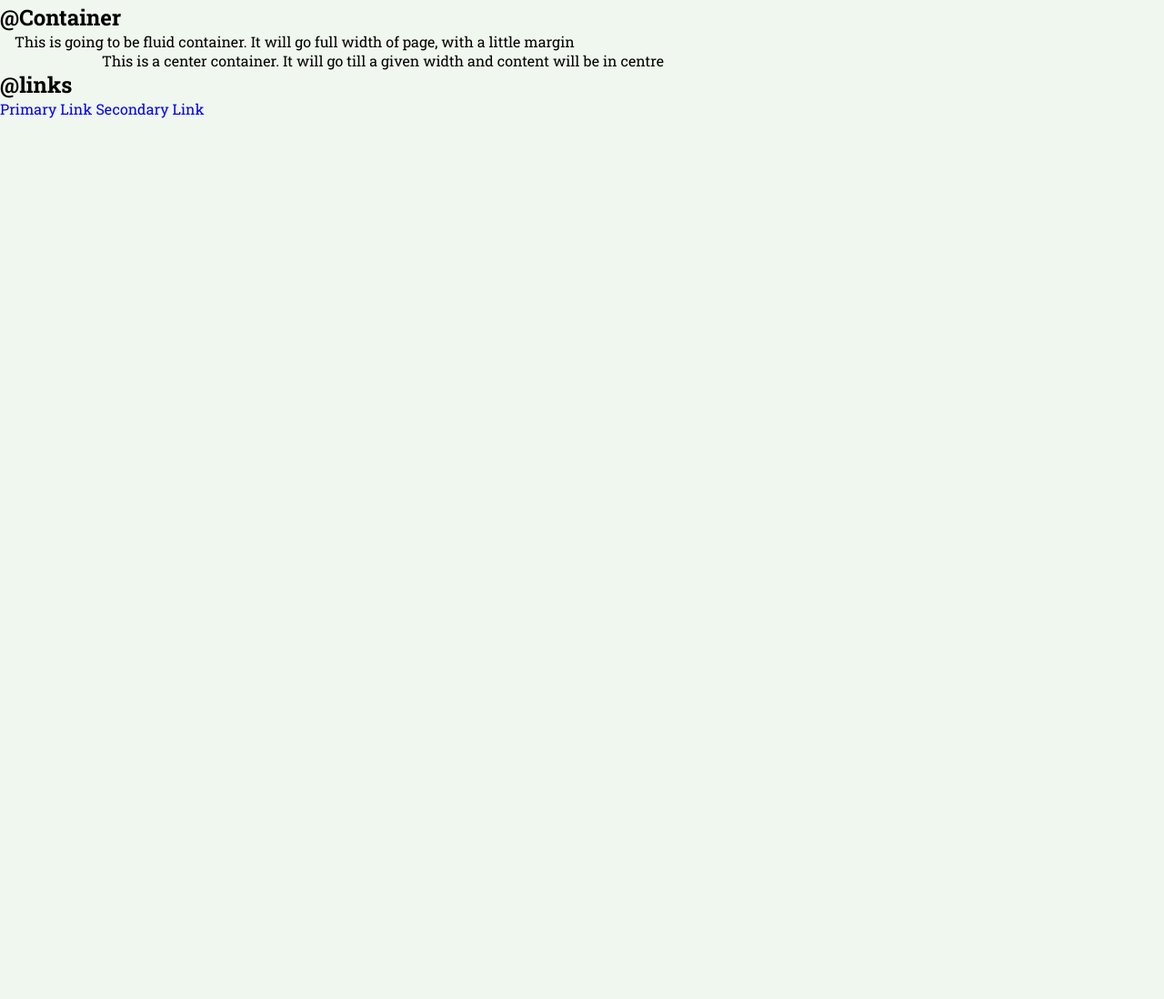
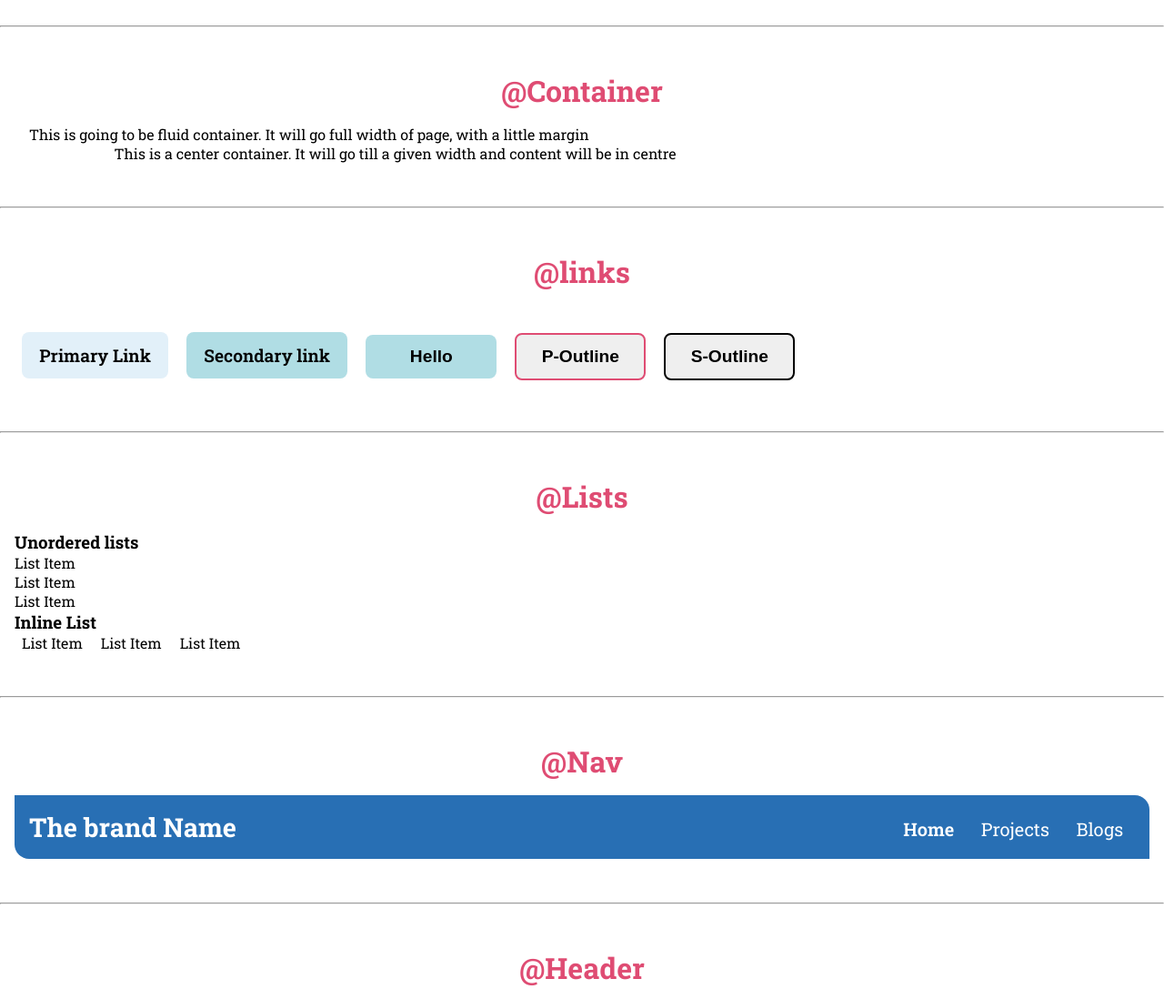
Before and after one commit to Manojkumar-13/Component_Library, a plain HTML site: page index.html in a window 1280 px wide. Shown: the part 478-1576 px from the top of the page at 91% size. Before the commit the page ends 800 px from the top, so only its background shows below. Drawn offline with Linux system fonts and the light colour scheme; grey boxes are pictures that could not be loaded.

Commit message:
component library header to footer updated

```diff
--- a/index.html
+++ b/index.html
@@ -27,9 +27,9 @@
     <h3>Third biggest heading - sub heading</h3>
     <p>This is normal text used for long running text. This will auto fold based on width</p>
     <p class="text-sm">This is for relatively smaller text</p>
-    </section>
+  </section>
     <hr />
-    <section class="containers">
+  <section class="containers">
       <h2 class="section-title">
         @Container
       </h2>
@@ -39,13 +39,91 @@
       <div class="container">
         This is a center container. It will go till a given width and content will be in centre
       </div>
-    </section>
-    <section class="links">
+  </section>
+    <hr />
+  <section class="links">
       <h2 class="section-title">@links</h2>
-      <a href="#" class="primary-link">Primary Link</a>
-      <a href="#" class="secondary-link">Secondary Link</a>
-    </section>
+      <br />
+      <a href="#" class="btn btn-primary">Primary Link</a>
+      <a href="#" class="btn btn-secondary">Secondary link</a>
+      <button class="btn btn-secondary">Hello</button>
+      <button class="btn primary-outline">P-Outline</button>
+      <button class="btn secondary-outline">S-Outline</button>
+  </section>
+    <hr />
+  <section class="lists">
+      <h2 class="section-title">@Lists</h2>
+      <h3>Unordered lists</h3>
+      <ul class="unordered">
+        <li>List Item</li>
+        <li>List Item</li>
+        <li>List Item</li>
+      </ul>
+      <h3>Inline List</h3>
+      <ul class="unordered list-inline">
+        <li>List Item</li>
+        <li>List Item</li>
+        <li>List Item</li>
+      </ul>
+  </section>
+    <hr />
+  <section class="nav">
+      <h2 class="section-title">@Nav</h2>
+      <nav class="navigation container-fluid">
+        <div class="brand">The brand Name</div>
+          <ul>
+            <li>
+              <a href="/" class="active">Home</a>
+            </li>
+            <li>
+              <a href="/">Projects</a>
+            </li>
+            <li>
+              <a href="/">Blogs</a>
+            </li>
+          </ul>
+
+      </nav>
+
+  </section>
+    <hr />
+  <section class="header">
+      <h2 class="section-title">@Header</h2>
+      <header class="container hero">
+        <img src="./assests/images/Hero.jpg" alt="hero-image" class="img-circle">
+        <img src="./assests/images/Hero.jpg" alt="hero-image" class="image">
+        <h1>This is main heading of the page</h1>
+      </header>
+  </section>
+    <hr />
+  <section class="section">
+      <h2 class="section-title">@Section</h2>
+      <section class="section light">
+        <!-- normal section -->
+        <h2 class="section-title">Heading inside section</h2>
+      <p>Lorem ipsum dolor sit amet consectetur adipisicing elit. Recusandae numquam exercitationem reprehenderit ut animi debitis qui, officiis doloribus sint optio.</p>
+      <a href="" class="btn btn-primary">Section Button </a>
+      </section>
+      <hr />
+      <section class="section dark">
+        <h2 class="section-title">Heading inside section</h2>
+      <p>Lorem ipsum dolor sit amet consectetur adipisicing elit. Recusandae numquam exercitationem reprehenderit ut animi debitis qui, officiis doloribus sint optio.</p>
+      <a href="" class="btn primary-outline">Section Button </a>
+      </section>
+      <hr />
+  </section>
+  <hr>
+  <section class="footer container-fluid">
+    <div class="container">
+      <div class="footer-heading">Header inside footer</div>
+      <ul class="unordered list-inline">
+        <li>Social Info</li>
+        <li>Social Info</li>
+        <li>Social Info</li>
+      </ul>
+
+    </div>
+  </section>
 </main>
-
 </body>
 </html>
--- a/styles/style.css
+++ b/styles/style.css
@@ -8,11 +8,11 @@
   box-sizing: border-box;
 }
 :root{
-  --primary-color: #533a7b;
-  --secondary-color: #8884ff;
-  --text-color: #f0f7ee;
-  --dark-color: #6a7062;
-  --clr-white: #fff;
+  --clr-primary: #E2F0F9;
+  --clr-secondary: #B0DDE4;
+  --clr-text: #DF4C73;
+  --clr-dark: #286FB4;
+  --clr-white: #FFFFFF;
   --clr-black: #000;
 }
 html{
@@ -21,7 +21,7 @@ html{
 
 body{
   font-family: 'Roboto Slab', serif;
-  background-color: var(--text-color);
+  background-color: var(--clr-white);
   color:var(--clr-black);
 }
 hr{
@@ -33,7 +33,11 @@ hr{
 a{
   text-decoration: none;
 }
-/* cotaniners */
+img{
+  width: 100%;
+  height: auto;
+}
+/* containers */
 .container-fluid{
   padding-left: 1rem;
   padding-right: 1rem;
@@ -44,6 +48,116 @@ a{
   padding-right: 1rem;
   max-width: 85%;
 }
+.btn{
+  width: max-content;
+  min-width: 9rem;
+  border-radius: 0.5rem;
+  padding: 0.8rem 1.2rem;
+  font-size: 1.2rem;
+  font-weight: 600;
+  border: none;
+  cursor: pointer;
+  margin: 0.5rem;
+  display: inline-block;
+}
+.btn-primary{
+background-color: var(--clr-primary);
+color: var(--clr-black);
+}
+.btn-secondary{
+  background-color: var(--clr-secondary);
+  color: var(--clr-black);
+}
+.primary-outline{
+  border: 2px solid var(--clr-text);
+}
+.secondary-outline{
+  border: 2px solid var(--clr-black);
+}
+.unordered{
+list-style: none;
+}
+.list-inline li{
+  display: inline;
+  padding: 0rem 0.5rem;
+}
+.navigation{
+  background-color: var(--clr-dark);
+  padding-top: 1rem;
+  padding-bottom: 1rem;
+  color: var(--clr-white);
+  border-bottom-left-radius: 1rem;
+  border-top-right-radius: 1rem;
+
+}
+.navigation .brand{
+  font-weight: 700;
+  font-size: 1.8rem;
+  display: inline-block;
+}
+.navigation ul{
+  list-style: none;
+  text-align: right;
+  float: right;
+}
+.navigation ul li{
+  display: inline-block;
+  padding: 0.5rem 0.8rem;
+}
+
+.navigation ul li a{
+  color: var(--clr-white);
+  font-size: 1.25rem;
+}
+.navigation ul li a.active{
+  font-weight: 600;
+}
+/* Header */
+.hero{
+color: var(--clr-black);
+display: block;
+text-align: center;
+
+}
+.image{
+  max-width: 350px;
+  margin: 0.5rem;
+  display: block;
+  border: 2px solid var(--clr-black);
+
+}
+.img-circle{
+  width: 350px;
+  height: 350px;
+  border-radius: 50%;
+  border: 2px solid var(--clr-black);
+}
+.section{
+padding: 2rem 0rem;
+text-align: center;
+}
+.section.dark{
+  background-color: var(--clr-primary);
+  color: var(--clr-text);
+  }
+  .section.dark .section-title{
+    color: var(--clr-text);
+  }
+/* Footer */
+.footer{
+  background-color: var(--clr-dark);
+  color: var(--clr-white);
+  padding: 2rem 0;
+  border-top-right-radius: 1rem;
+  border-bottom-left-radius: 1rem;
+  text-align: center;
+}
+.footer-heading{
+  font-weight: 700;
+  font-size: larger;
+  margin-bottom: 1rem;
+}
+
 /* global css */
 
 /* custom css */
@@ -60,3 +174,12 @@ a{
 .description p{
   margin: 0.5rem auto;
 }
+.section-title{
+  font-size: 2rem;
+  text-align: center;
+  margin-bottom: 1rem;
+  color: var(--clr-text);
+}
+section{
+  padding: 1rem;
+}
```
Also changed, not shown: 1 other file.
